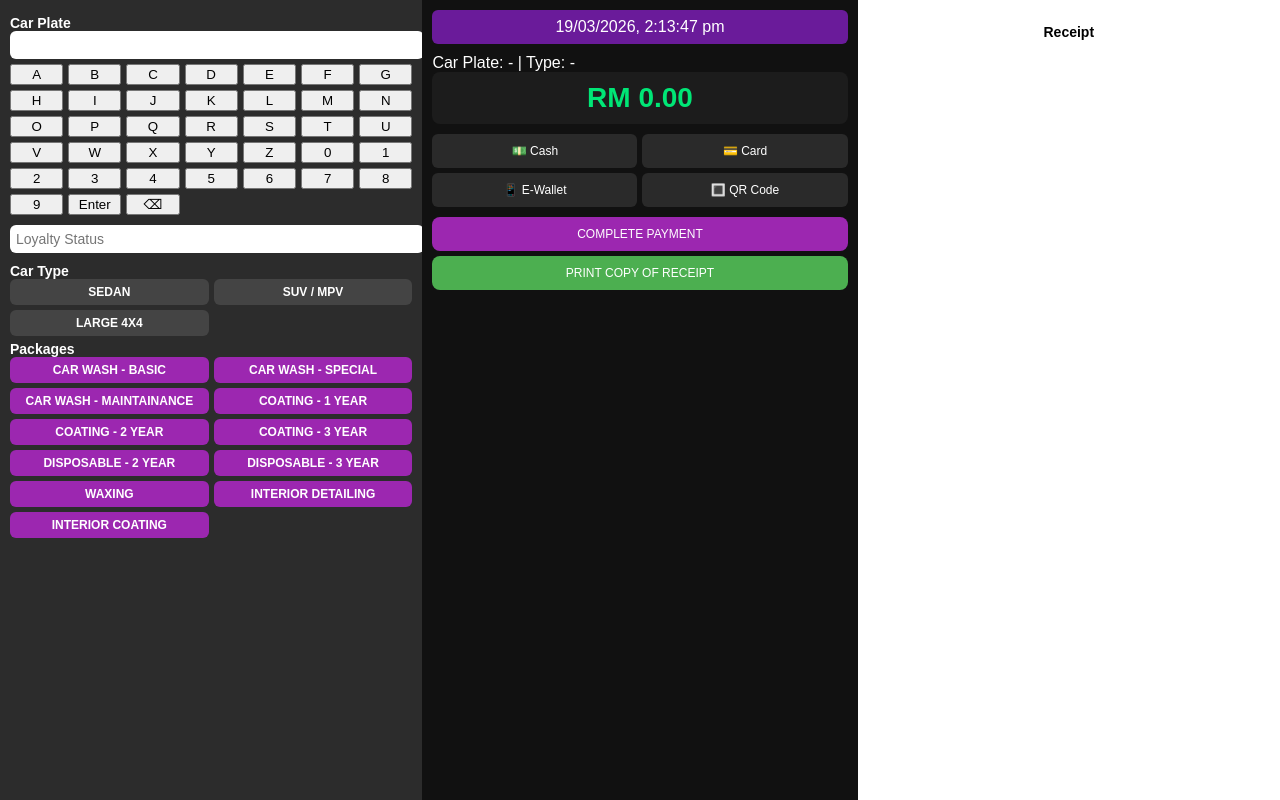
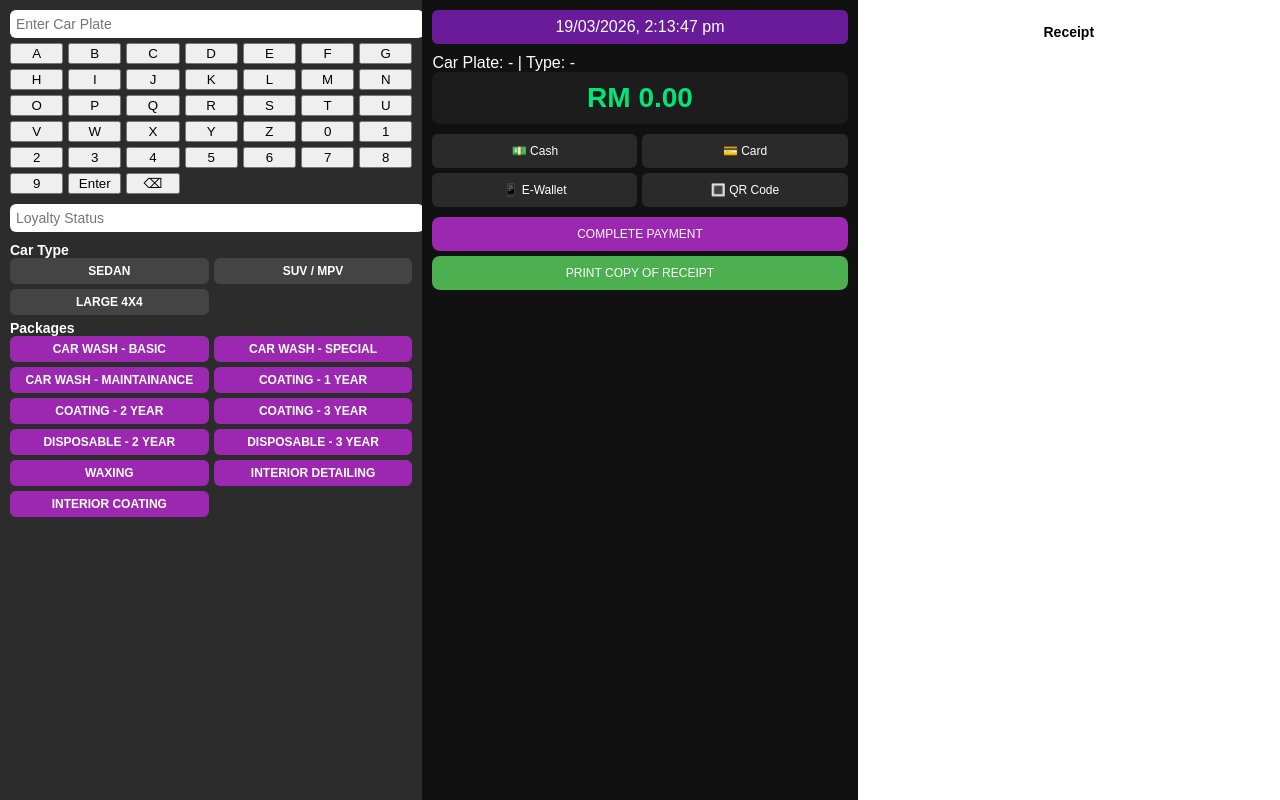
Before and after one commit to effiena/shinemaster-system, a Flask app: page /pos_test in a window 1280 px wide. Run offline with Flask 3, Linux system fonts and the light colour scheme.

Commit message:
improve palceholder on panel 1

```diff
--- a/templates/pos_test.html
+++ b/templates/pos_test.html
@@ -161,8 +161,7 @@ body{margin:0;font-family:Arial;background:linear-gradient(135deg,#9C27B0,#F3E5F
 <!-- LEFT PANEL -->
 <div class="left">
 
-<label>Car Plate</label>
-<input type="text" id="car_plate" onkeyup="checkLoyalty()">
+<input type="text" id="car_plate" onkeyup="checkLoyalty()" readonly placeholder="Enter Car Plate">
 
 <div class="car-plate-keypad"></div>
 
```
